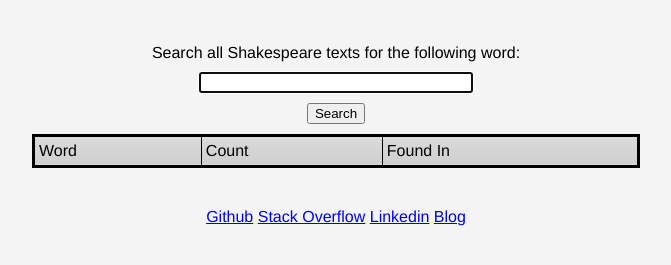
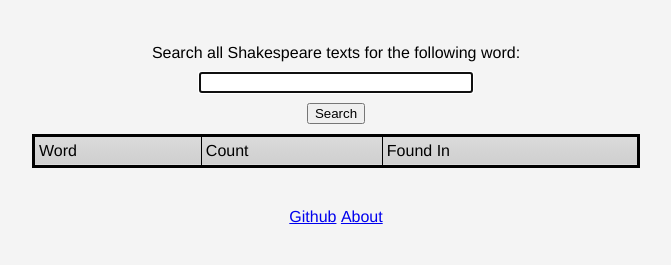
Before and after one commit to komali2/softButWhatWordCount, a website: page frontend/index.html in a window 1280 px wide. Shown: the part 305-570 px from the top of the page, without its empty margins (304-975 px from the left). Drawn offline with Linux system fonts and the light colour scheme.

Commit message:
Updated navigation links

```diff
--- a/frontend/index.html
+++ b/frontend/index.html
@@ -70,16 +70,10 @@
         <nav>
             <ul>
                 <li>
-                    <a href="https://github.com/komali2">Github</a>
+                    <a href="https://github.com/komali2/softButWhatWordCount">Github</a>
                 </li>
                 <li>
-                    <a href="https://stackoverflow.com/story/calebjay">Stack Overflow</a>
-                </li>
-                <li>
-                    <a href="https://www.linkedin.com/in/calebjrogers/">Linkedin</a>
-                </li>
-                <li>
-                    <a href="http://blog.calebjay.com/">Blog</a>
+                    <a href="http://www.calebjay.com/soft-but-what-word-count.html">About</a>
                 </li>
             </ul>
         </nav>
```
